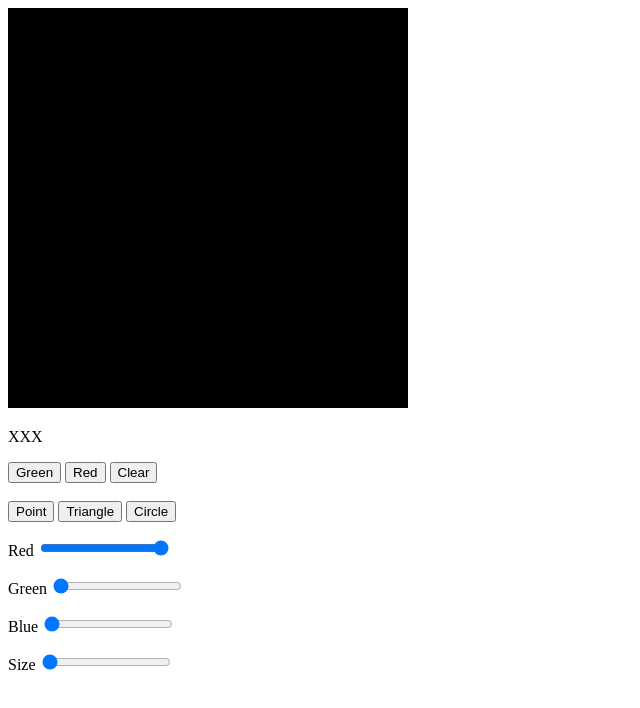
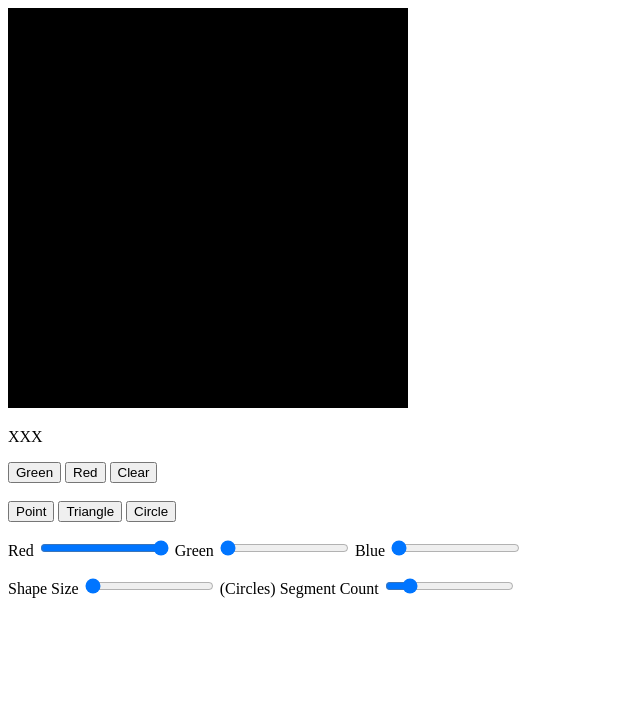
Before and after one commit to subhangi-chatterjee/CSE-160, a plain HTML site: page asgn1/ColoredPoints.html in a window 1280 px wide. Shown: the whole page, without its empty margins (0-640 px from the left). Drawn offline with Linux system fonts and the light colour scheme.

Commit message:
after circle

```diff
--- a/asgn1/ColoredPoints.html
+++ b/asgn1/ColoredPoints.html
@@ -17,18 +17,17 @@
     <br></br>
     <button type = "button" id="pointButton">Point</button>
     <button type = "button" id="triButton">Triangle</button>
-
     <button type = "button" id="circleButton">Circle</button>
 
-
     <p>
-    Red <input type="range" min="0" max="100" value="100" class="slider" id="redSlide"> </p>
+    Red <input type="range" min="0" max="100" value="100" class="slider" id="redSlide">
+    Green <input type="range" min="0" max="100" value="0" class="slider" id="greenSlide">
+    Blue <input type="range" min="0" max="100" value="0" class="slider" id="blueSlide">
+    </p>
     <p>
-    Green <input type="range" min="0" max="100" value="0" class="slider" id="greenSlide"> </p>
-    <p>
-    Blue <input type="range" min="0" max="100" value="0" class="slider" id="blueSlide"> </p>
-    <p>
-    Size <input type="range" min="5" max="40" value="0" class="slider" id="sizeSlide"> </p>
+    Shape Size <input type="range" min="5" max="40" value="5" class="slider" id="sizeSlide">
+    (Circles) Segment Count <input type="range" min="3" max="50" value="10" class="slider" id="segmentSlide">
+    </p>
 
     <script src="lib/webgl-utils.js"></script>
     <script src="lib/webgl-debug.js"></script>
--- a/asgn1/ColoredPoints.js
+++ b/asgn1/ColoredPoints.js
@@ -25,6 +25,7 @@ const CIRCLE = 2;
 
 let g_selectedColor = [1.0, 1.0, 1.0, 1.0];
 let g_selectedSize = 5;
+let g_selectedSegments = 10;
 let g_shapesList = [];
 let g_selectedType = POINT;
 
@@ -70,6 +71,7 @@ function addActionsForHtmlUiI() {
 
   document.getElementById('pointButton').onclick = function() { g_selectedType = POINT};
   document.getElementById('triButton').onclick = function() { g_selectedType = TRIANGLE};
+  document.getElementById('circleButton').onclick = function() { g_selectedType = CIRCLE};
 
   document.getElementById('redSlide').addEventListener('mouseup', function() {
     g_selectedColor[0] = this.value / 100;
@@ -85,6 +87,10 @@ function addActionsForHtmlUiI() {
 
   document.getElementById('sizeSlide').addEventListener('mouseup', function() {
     g_selectedSize = this.value;
+  });
+
+  document.getElementById('segmentSlide').addEventListener('mouseup', function() {
+    g_selectedSegments = Number(this.value);
   });
 
 
@@ -113,13 +119,18 @@ function click(ev) {
   let point;
   if(g_selectedType == POINT){
     point = new Point();
+  } else if (g_selectedType == TRIANGLE) {
+    point = new Triangle();
   } else {
-    point = new Triangle();
+    point = new Circle();
   }
 
   point.position = [x, y, 0.0];
   point.color = g_selectedColor.slice();
   point.size = g_selectedSize;
+  if (g_selectedType == CIRCLE) {
+    point.segments = g_selectedSegments;
+  }
   g_shapesList.push(point);
 
   renderAllshapes();
```
